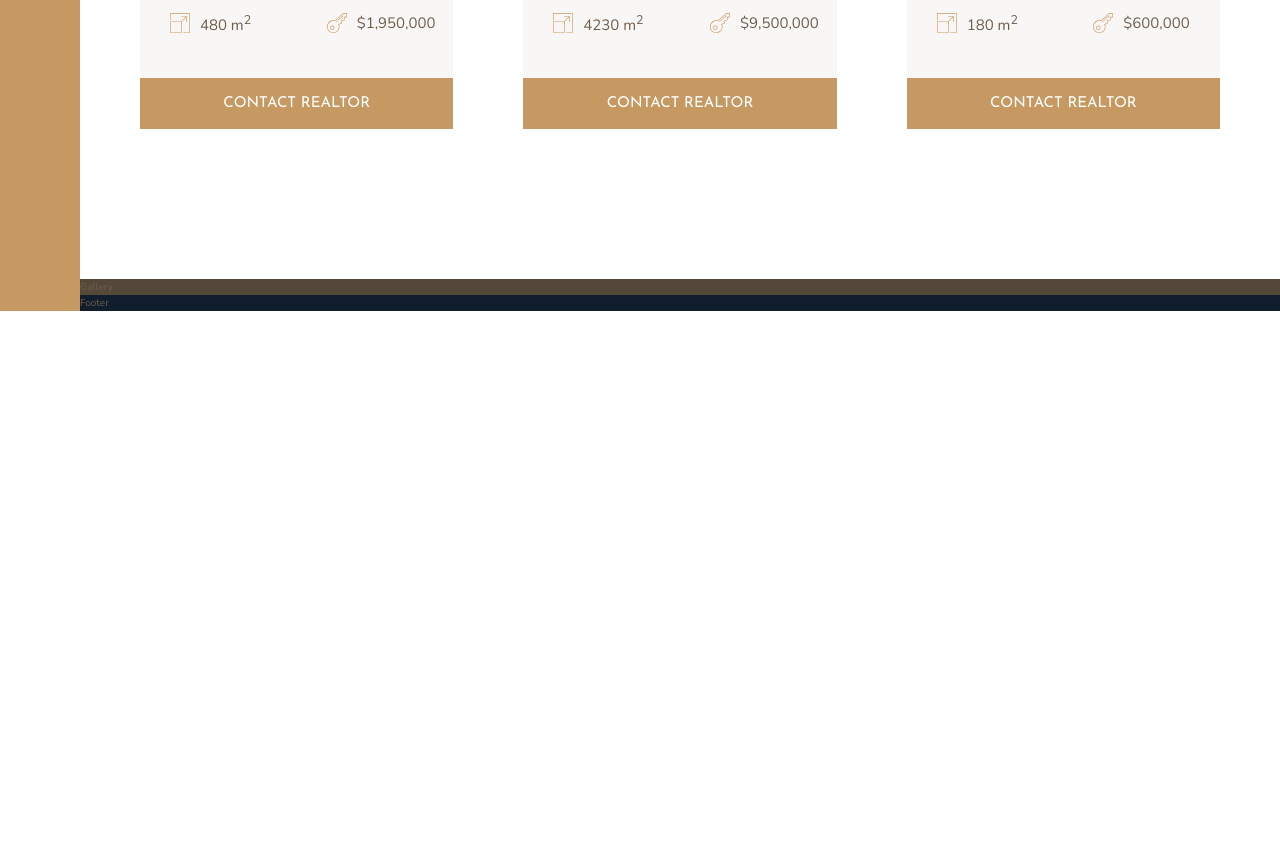
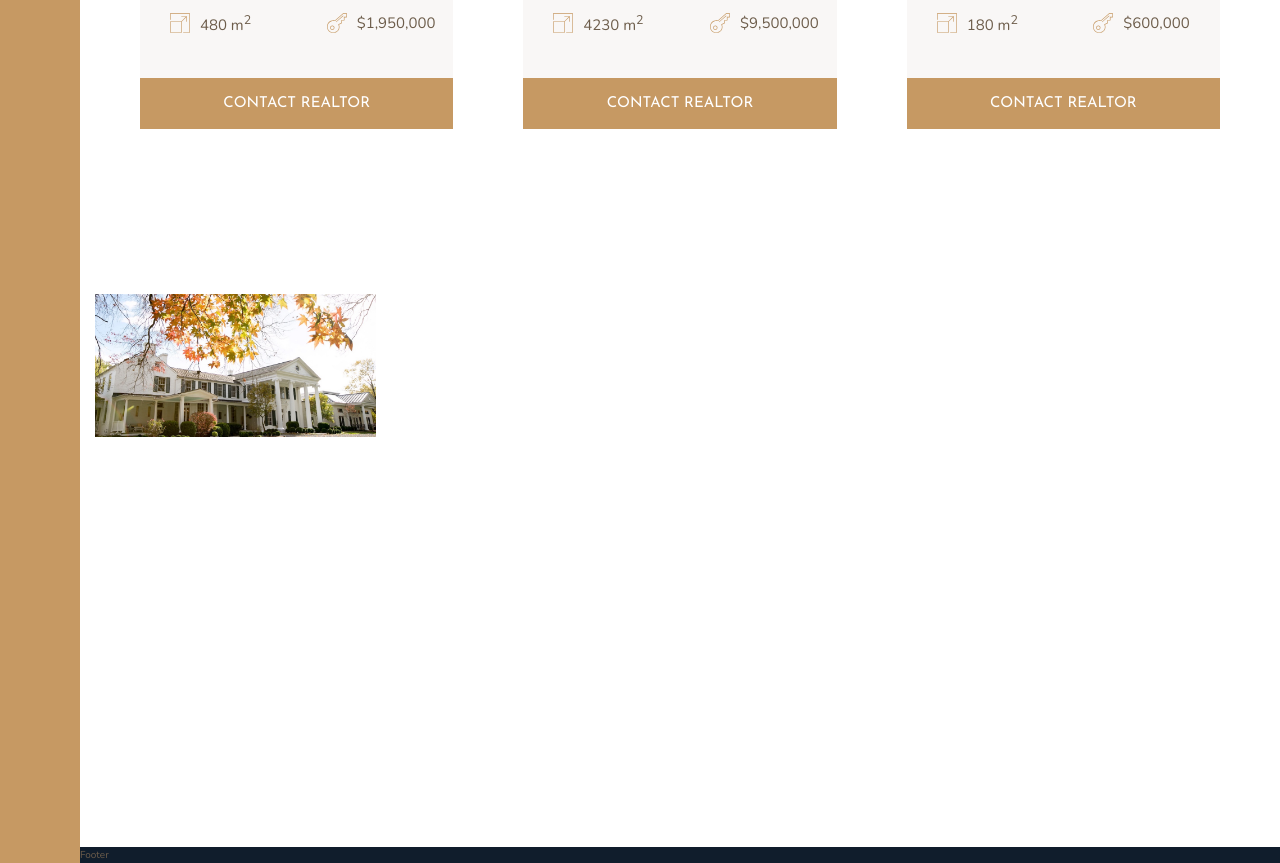
Before and after one commit to aruyamam/advanced-css-course-nexter, a website: page index.html in a window 1280 px wide. Shown: the part 2581-3444 px from the top of the page. Before the commit the page ends 2892 px from the top, so only its background shows below. Drawn offline with nearby package versions, Linux system fonts and the light colour scheme.

Commit message:
Building the Gallery - Part 1

```diff
--- a/index.html
+++ b/index.html
@@ -284,7 +284,8 @@
         </section>
 
         <section class="gallery">
-            Gallery
+            <figure class="gallery__item gallery__item--1"><img src="img/gal-1.jpeg" alt="Gallery image 1" class="gallery__img"></figure>
+
         </section>
 
         <footer class="footer">
--- a/sass/_gallery.scss
+++ b/sass/_gallery.scss
@@ -1,4 +1,25 @@
 .gallery {
-  background-color: $color-grey-dark-1;
   grid-column: full-start / full-end;
+
+  display: grid;
+  grid-template-columns: repeat(8, 1fr);
+  grid-template-rows: repeat(7, 5vw);
+  grid-gap: 1.5rem;
+  padding: 1.5rem;
+
+  &__item {
+    &--1 {
+      grid-row: 1 / span 2;
+      grid-column: 1 / span 2;
+
+    }
+  }
+
+  &__img {
+    display: block;
+    width: 100%;
+    height: 100%;
+    object-fit: cover;
+  }
+
 }
```
Also changed, not shown: css/style.css.
